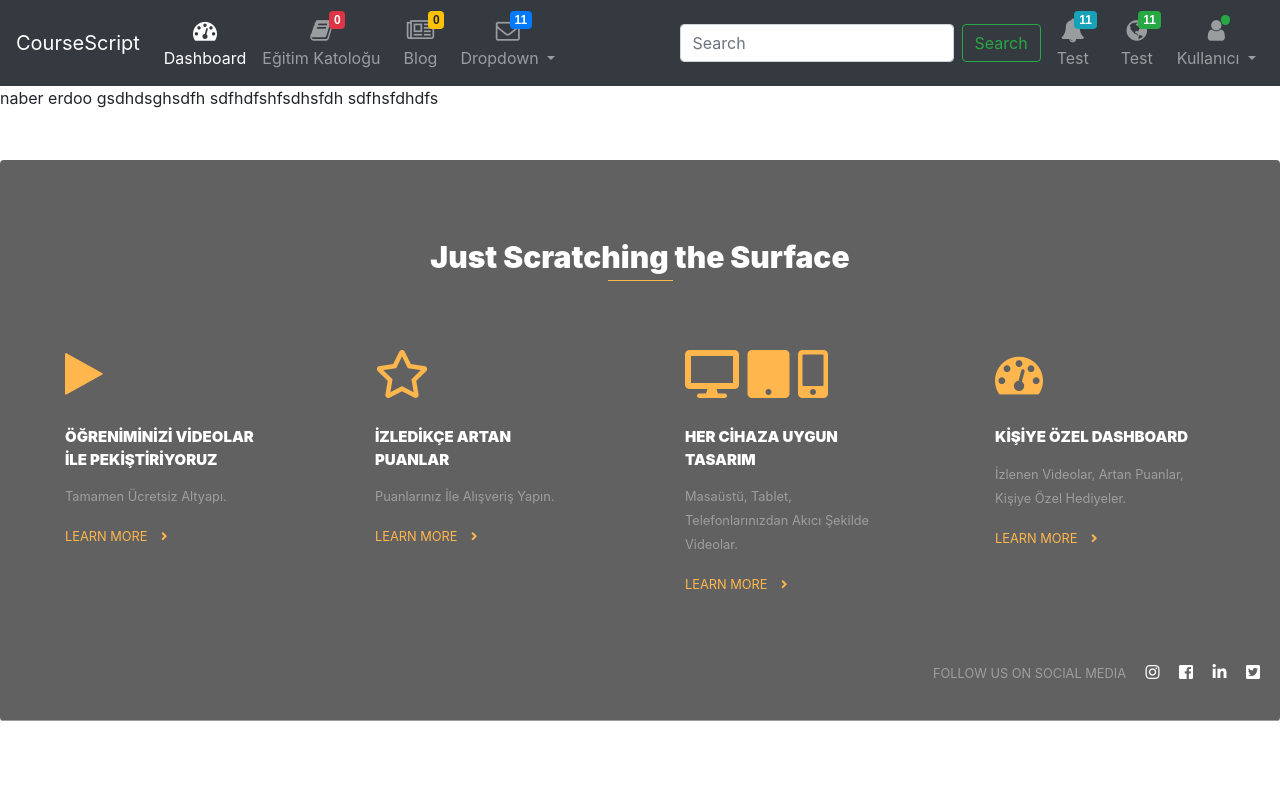
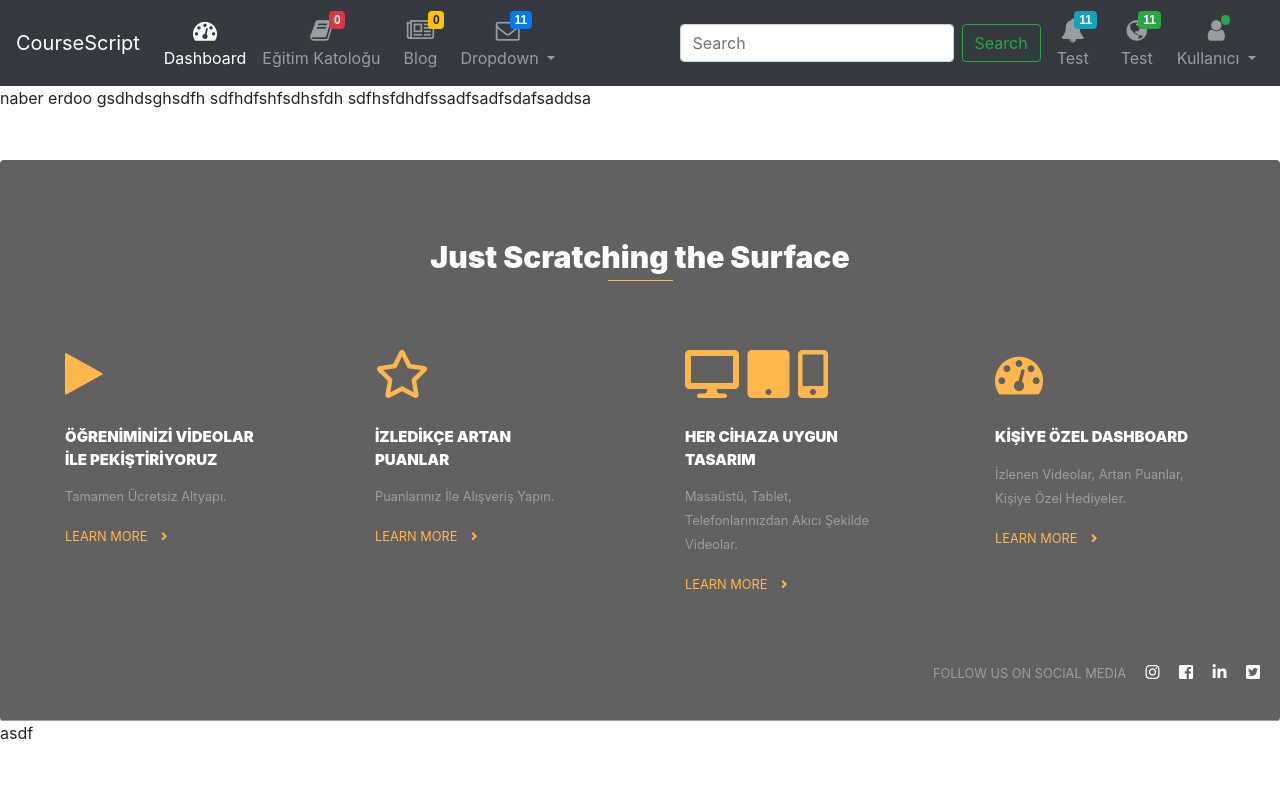
Before and after one commit to erdemsahinn/CourseScript, a CodeIgniter app: the page made by application/views/blankView.php in a window 1280 px wide. Run offline with CodeIgniter, Linux system fonts and the light colour scheme; data that the repository does not hold is empty; some libraries are stand-ins or nearby versions.

Commit message:
asdfasdfasdfsad

```diff
--- a/application/views/blankView.php
+++ b/application/views/blankView.php
@@ -13,9 +13,9 @@ gsdhdsghsdfh
 sdfhdfshfsdhsfdh
 sdfhsfdhdfs<?php
 dsfgsfdgf?>
+sadfsadfsdafsaddsa
 
-
-  <?php $this->load->view('includes/footer') ?>
+  <?php $this->load->view('includes/footer') ?>asdf
 </body>
 
 
```
